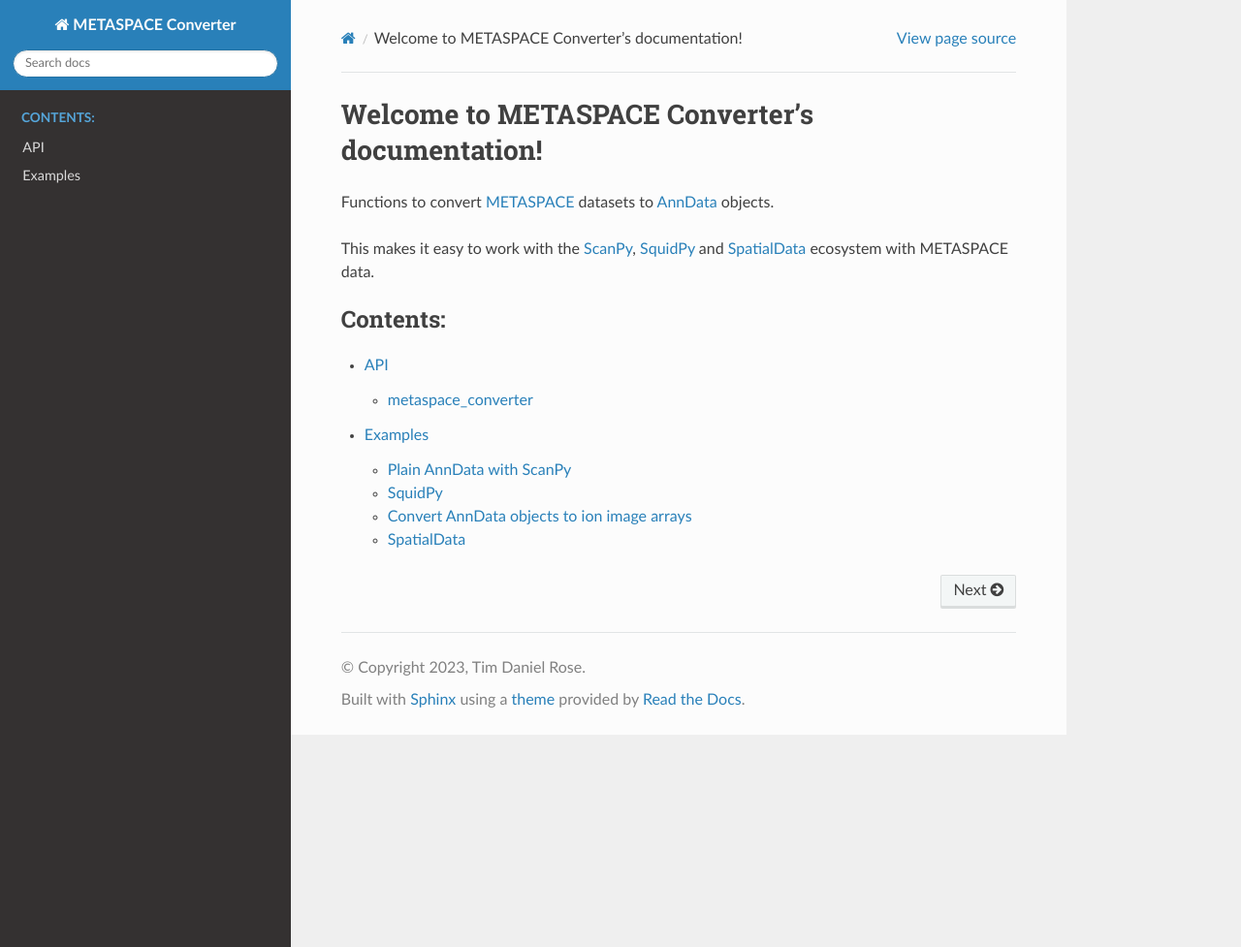
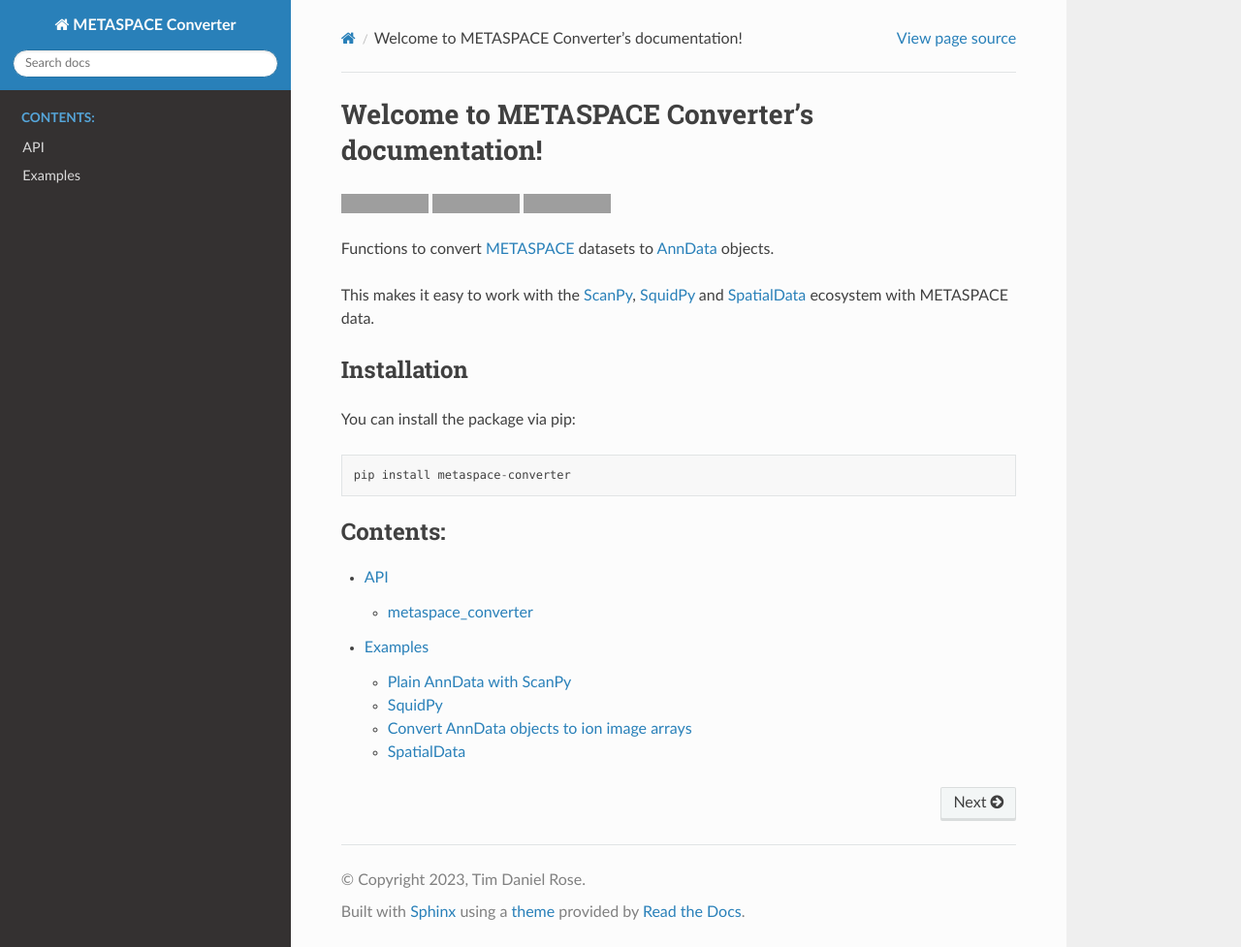
Before and after one commit to metaspace2020/metaspace-converter, a Sphinx documentation site: the page built from docs/index.rst, in a window 1280 px wide and 977 px high. Shown: the whole window at 97% size. Built offline with Sphinx 7.4.7 and the Read the Docs theme 2.0.0, drawn with Linux system fonts in a browser that asks for light colours; grey boxes are pictures that could not be loaded.

Commit message:
Added badges and installation instructions to docs index.

```diff
--- a/docs/index.rst
+++ b/docs/index.rst
@@ -6,9 +6,22 @@
 Welcome to METASPACE Converter's documentation!
 ===============================================
 
+|Tests badge|
+|Docs badge|
+|PyPI badge|
+
 Functions to convert `METASPACE`_ datasets to `AnnData`_ objects.
 
 This makes it easy to work with the `ScanPy`_, `SquidPy`_ and `SpatialData`_ ecosystem with METASPACE data.
+
+Installation
+------------
+You can install the package via pip:
+
+.. testcode::
+
+   pip install metaspace-converter
+
 
 .. toctree::
    :maxdepth: 2
```
Also changed, not shown: other parts of docs/index.rst (+8 -0 lines).
